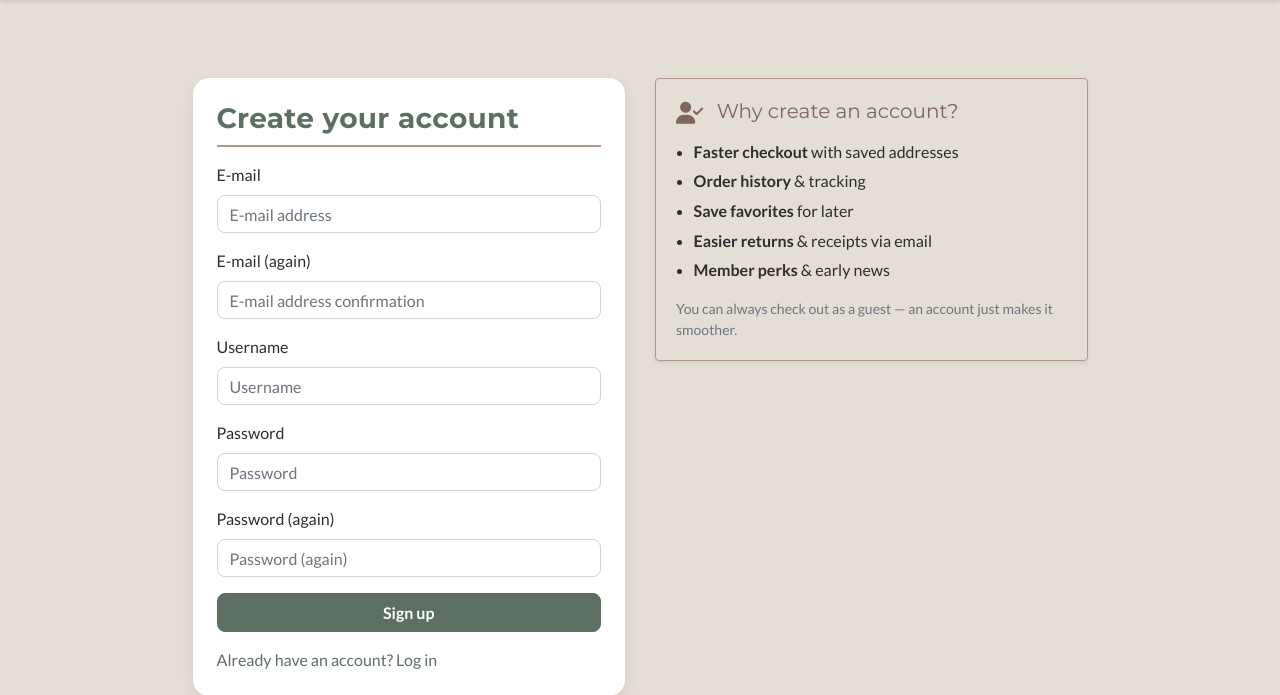
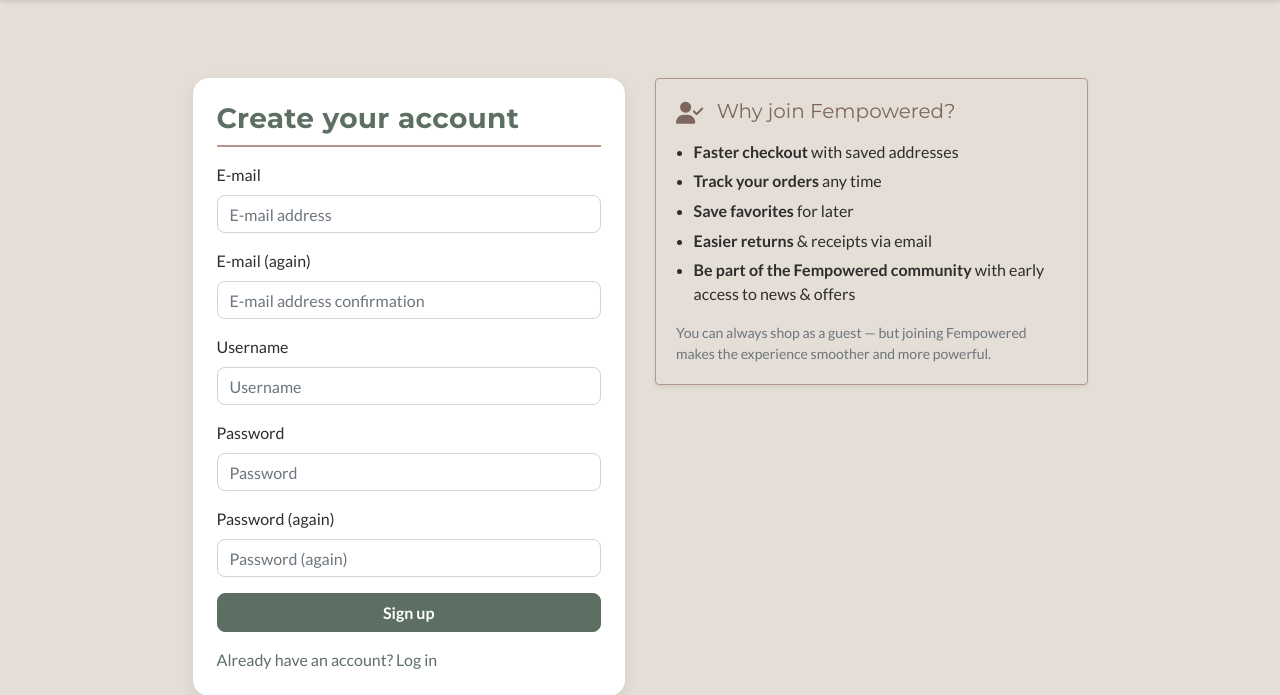
Before and after one commit to emelie-nilsson/fempowered, a Django app: page /accounts/signup/ in a window 1280 px wide. Shown: the part 66-761 px from the top of the page. Run offline with Django 3.2, Linux system fonts and the light colour scheme.

Commit message:
Appy consistent soft moss styling, add font awesome icon and update content in account boxes

```diff
--- a/shop/templates/shop/product_detail.html
+++ b/shop/templates/shop/product_detail.html
@@ -81,15 +81,16 @@
   {% if not user.is_authenticated %}
     <div class="account-nudge">
       <h2 class="h6 mb-2">
-          <i class="fa-solid fa-user-check mr-2"></i> Want to leave a review?
+        <i class="fa-solid fa-user-check mr-2"></i> Aren’t you a part of Fempowered yet?
       </h2>
       <p class="mb-0">
-          Create an account to write reviews and track your orders.
+        Create a free account to enjoy faster checkout, saved favorites and order tracking.
         <a href="{% url 'account_signup' %}">Sign up</a> or
         <a href="{% url 'account_login' %}?next={{ request.path }}">log in</a>.
       </p>
     </div>
   {% endif %}
+
 
 
     <!-- Reviews -->
--- a/templates/partials/_why_account.html
+++ b/templates/partials/_why_account.html
@@ -2,17 +2,17 @@
   <div class="card-body">
     <!-- Icon & heading -->
     <h2 class="h5 mb-3">
-      <i class="fa-solid fa-user-check mr-2"></i> Why create an account?
+      <i class="fa-solid fa-user-check mr-2"></i> Why join Fempowered?
     </h2>
     <ul class="why-list mb-3">
       <li><strong>Faster checkout</strong> with saved addresses</li>
-      <li><strong>Order history</strong> & tracking</li>
+      <li><strong>Track your orders</strong> any time</li>
       <li><strong>Save favorites</strong> for later</li>
       <li><strong>Easier returns</strong> & receipts via email</li>
-      <li><strong>Member perks</strong> & early news</li>
+      <li><strong>Be part of the Fempowered community</strong> with early access to news & offers</li>
     </ul>
     <p class="small text-muted mb-0">
-      You can always check out as a guest — an account just makes it smoother.
+      You can always shop as a guest — but joining Fempowered makes the experience smoother and more powerful.
     </p>
   </div>
 </div>
```
Also changed, not shown: templates/checkout/checkout_address.html (+5 -7 lines). Lines whose indentation alone changed are shown as unchanged.
